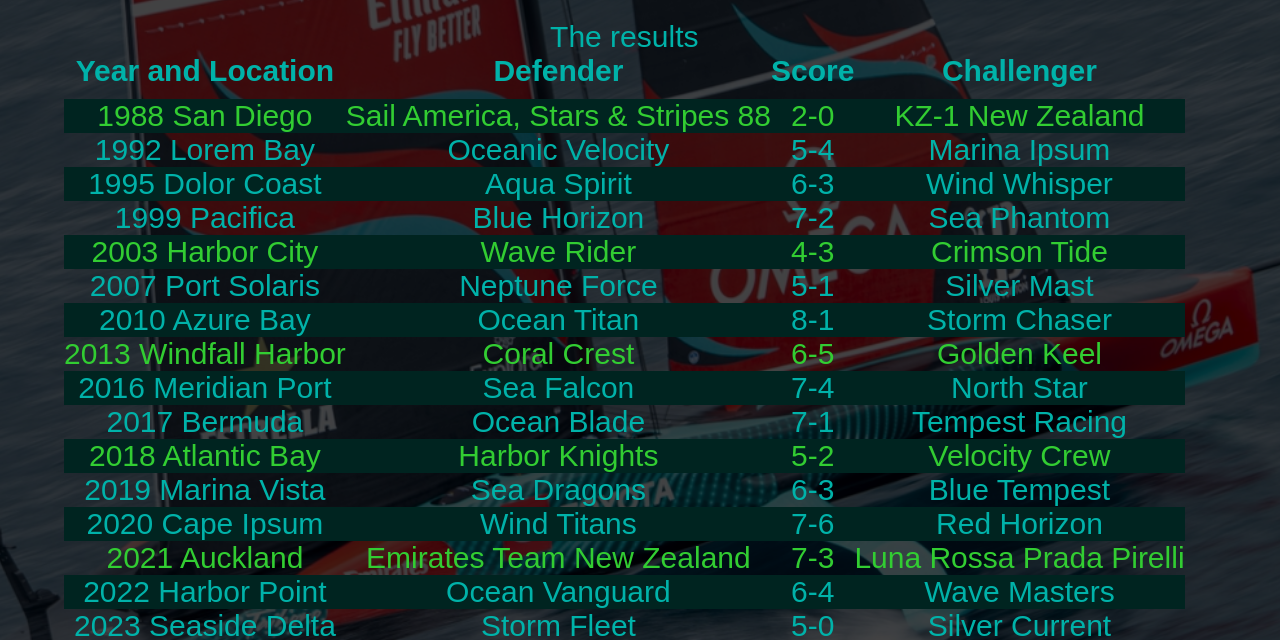
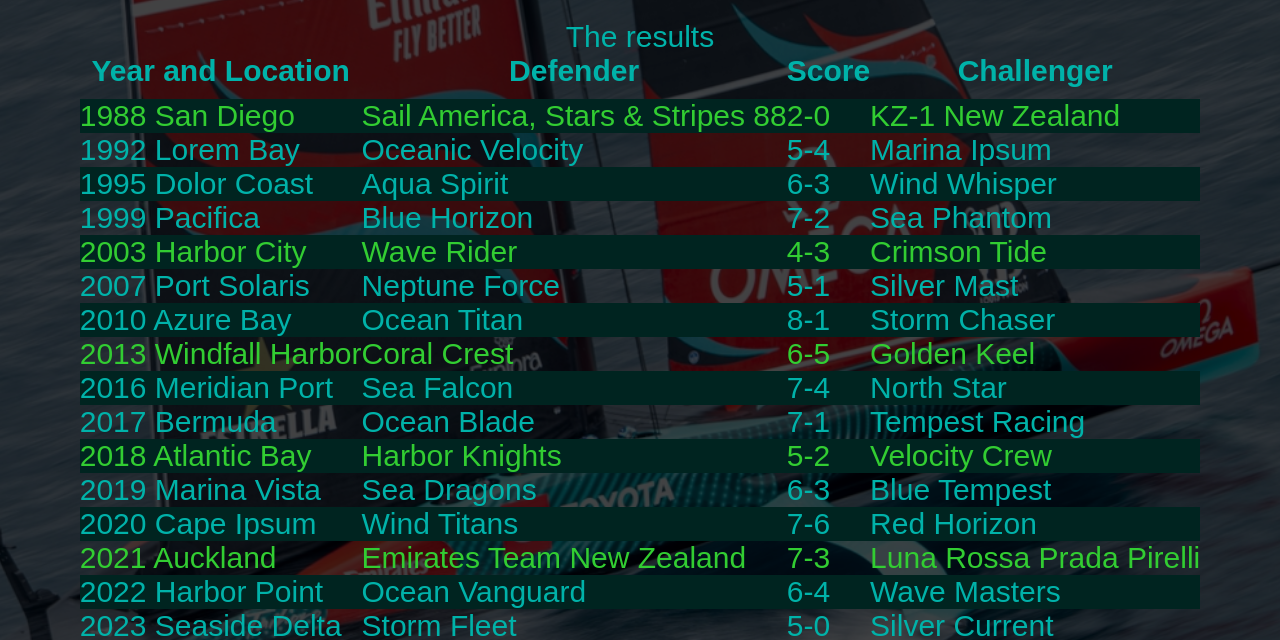
Before and after one commit to nilswag/webtech-hw, a plain HTML site: page html/results.html in a window 1280 px wide. Shown: the part 184-824 px from the top of the page. Drawn offline with Linux system fonts and the light colour scheme.

Commit message:
Fixed table again

```diff
--- a/css/results.css
+++ b/css/results.css
@@ -13,9 +13,6 @@ h1 {
 }
 
 main table {
-    width: 100%;
-    display: block;
-    text-align: center;
     font-size: 3rem;
     border-collapse: collapse;
 }
```
